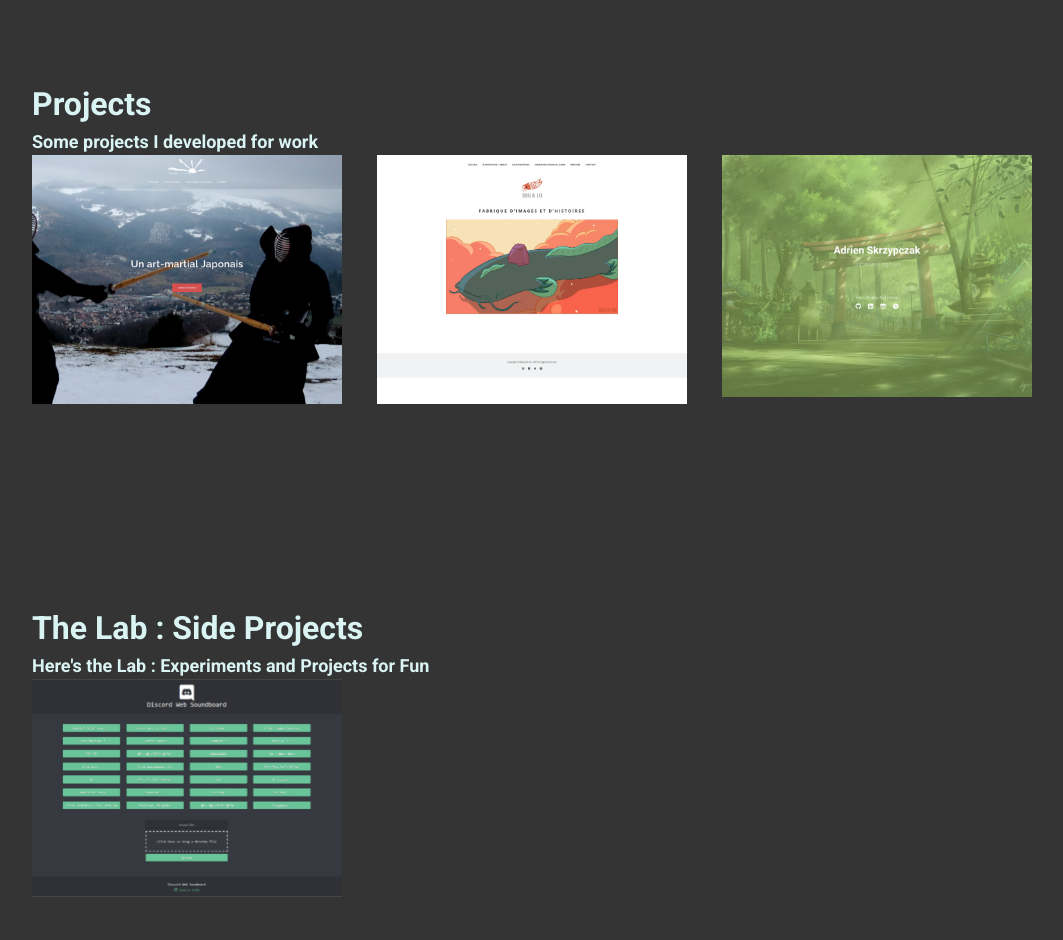
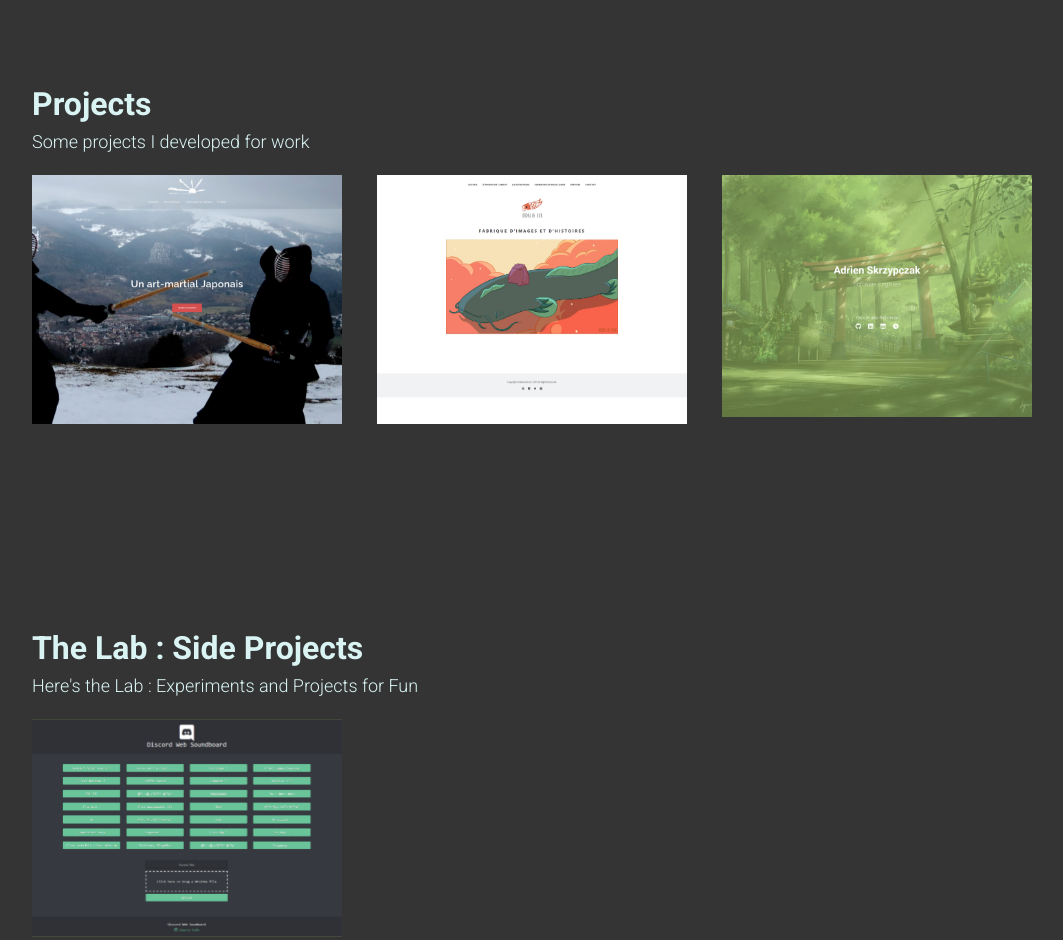
Before and after one commit to adrien-sk/Portfolio, a Gatsby site: page / in a window 1280 px wide. Shown: the part 820-1760 px from the top of the page, without its empty margins (108-1171 px from the left). Built offline with nearby package versions, Linux system fonts and the light colour scheme; Gatsby itself is replaced by a stand-in of ours.

Commit message:
css updates

```diff
--- a/src/styles/global.scss
+++ b/src/styles/global.scss
@@ -114,6 +114,10 @@ a{
 			section{
 				width: 100%;
 				margin: 100px 0;
+
+				h4{
+					font-weight: 300;
+				}
 			}
 		}
 	}
@@ -123,6 +127,7 @@ a{
 	display: flex;
 	flex-direction: row;
 	justify-content: space-between;
+	margin-top: 20px;
 
 	.project{
 		width: 31%;
```
